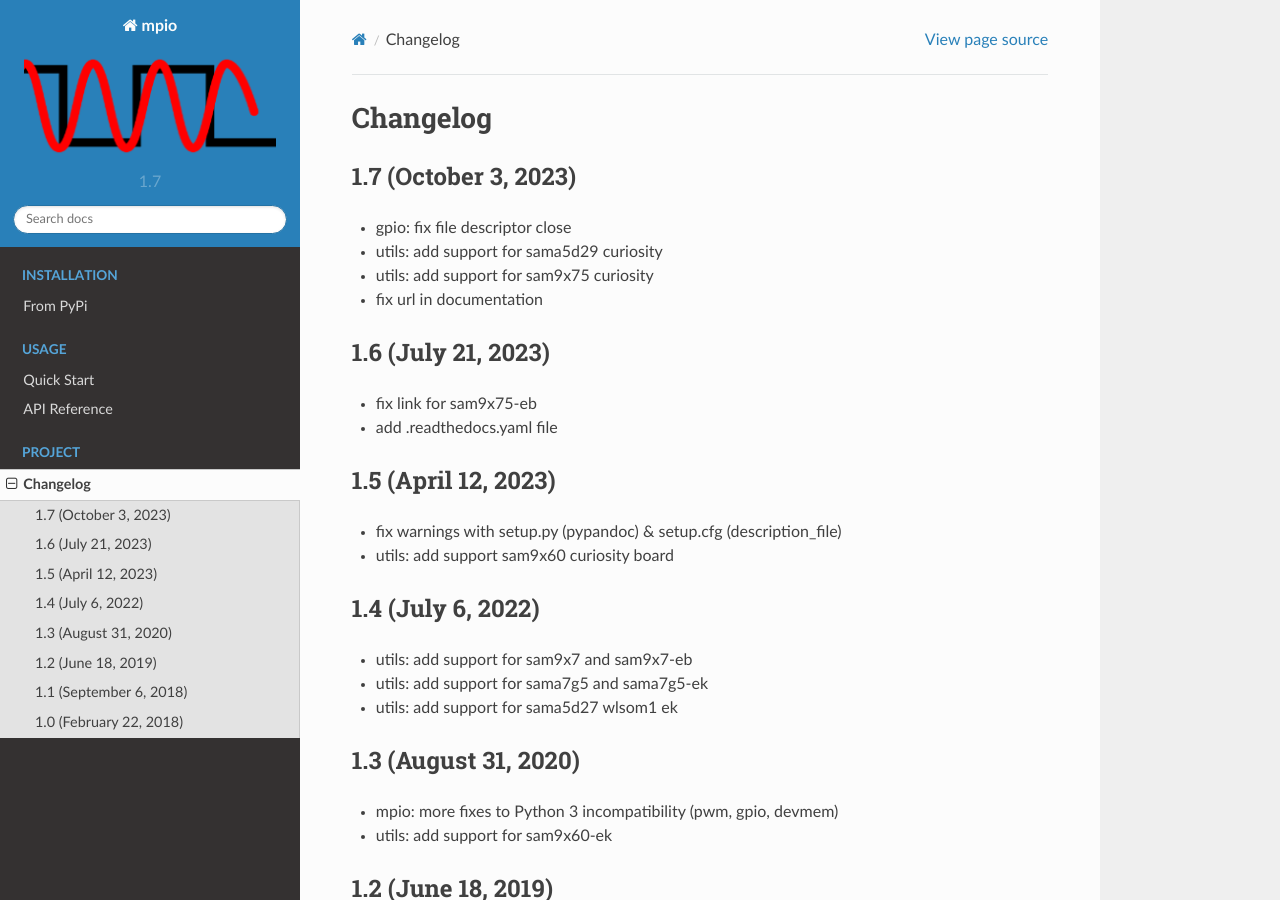
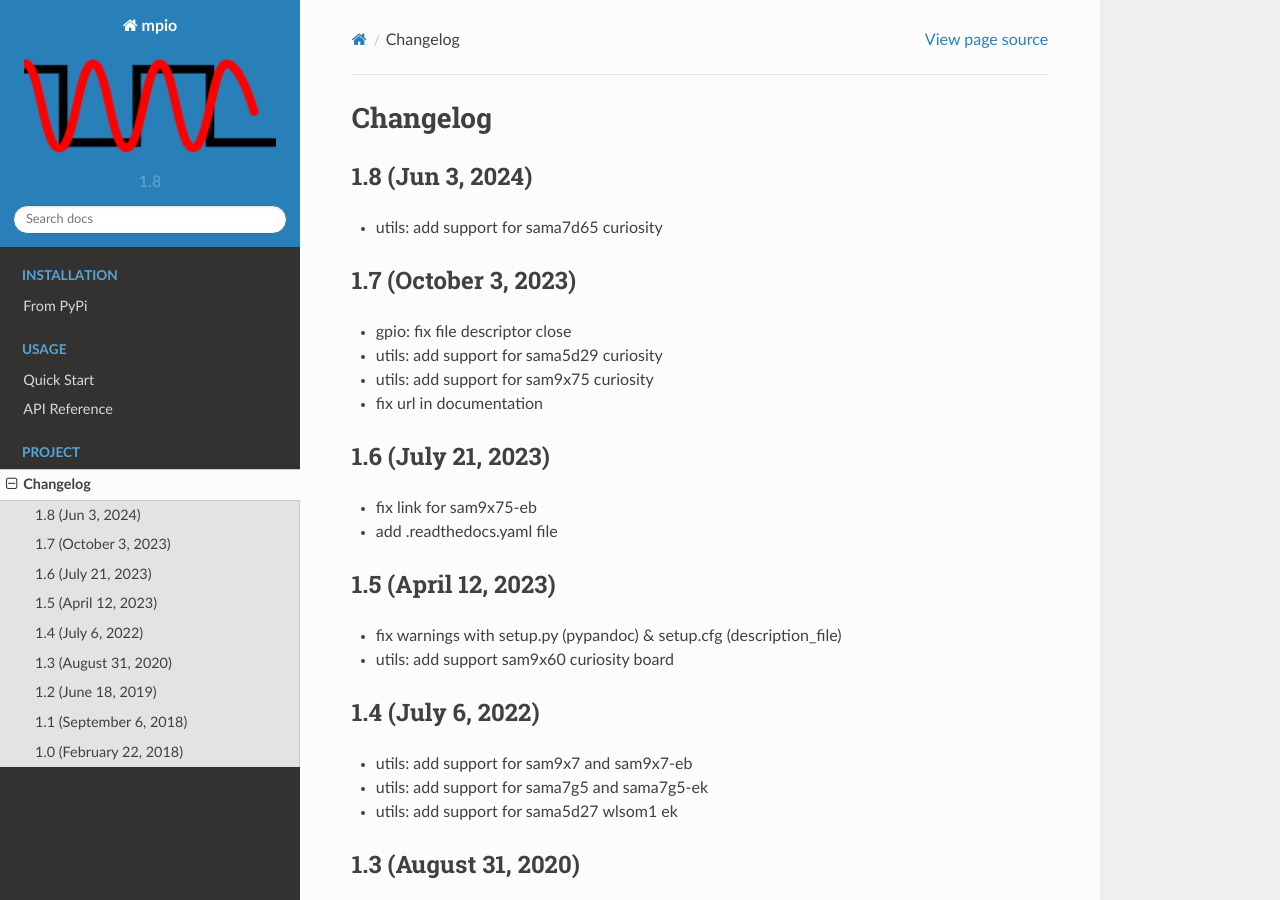
Before and after one commit to linux4sam/mpio, a Sphinx documentation site: the page built from docs/changelog.rst, in a window 1280 px wide and 900 px high. Built offline with Sphinx 7.4.7 and the Read the Docs theme 2.0.0, drawn with Linux system fonts in a browser that asks for light colours.

Commit message:
Prepare release 1.8
Signed-off-by: Nicolas Ferre <nicolas.ferre@microchip.com>

```diff
--- a/docs/changelog.rst
+++ b/docs/changelog.rst
@@ -1,5 +1,11 @@
 Changelog
 ---------
+
+1.8 (Jun  3, 2024)
+==================
+
+- utils: add support for sama7d65 curiosity
+
 
 1.7 (October 3, 2023)
 =====================
--- a/docs/conf.py
+++ b/docs/conf.py
@@ -57,9 +57,9 @@ author = u'Joshua Henderson'
 # built documents.
 #
 # The short X.Y version.
-version = u'1.7'
+version = u'1.8'
 # The full version, including alpha/beta/rc tags.
-release = u'1.7'
+release = u'1.8'
 
 # The language for content autogenerated by Sphinx. Refer to documentation
 # for a list of supported languages.
--- a/mpio/__init__.py
+++ b/mpio/__init__.py
@@ -31,5 +31,5 @@ from .serial import Serial
 from .devmem import DevMem
 from .smbus import SMBus
 
-__version__ = '1.7'
+__version__ = '1.8'
 "mpio module version string."
```
